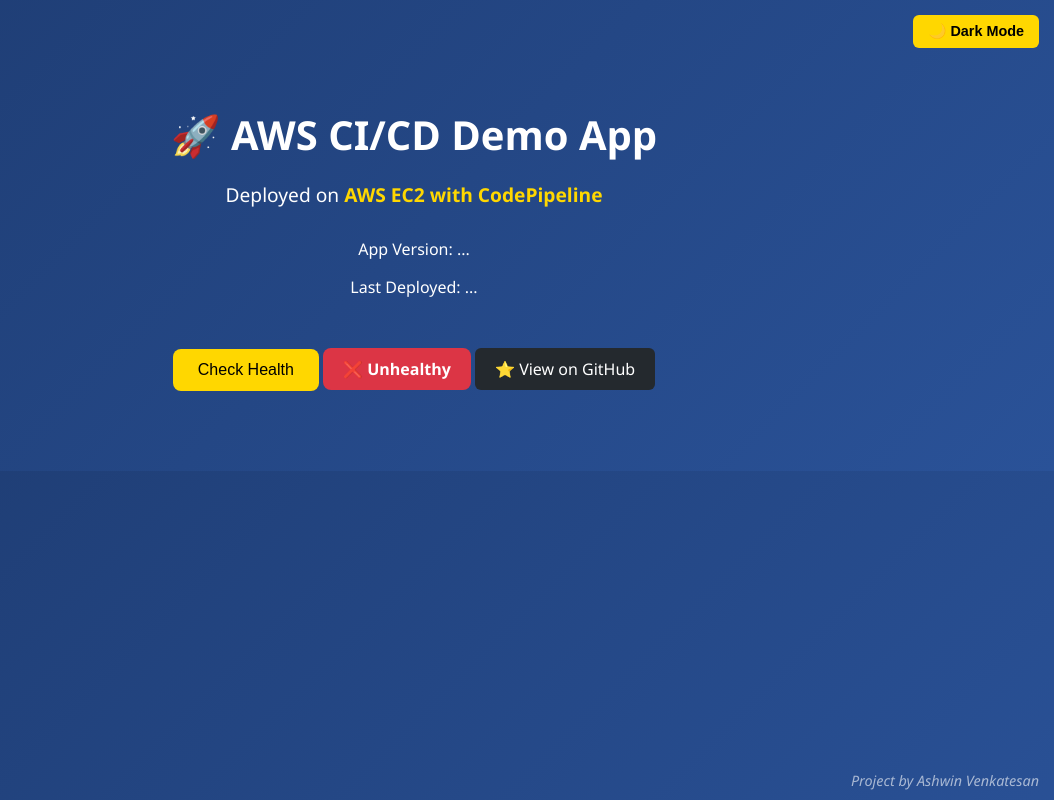
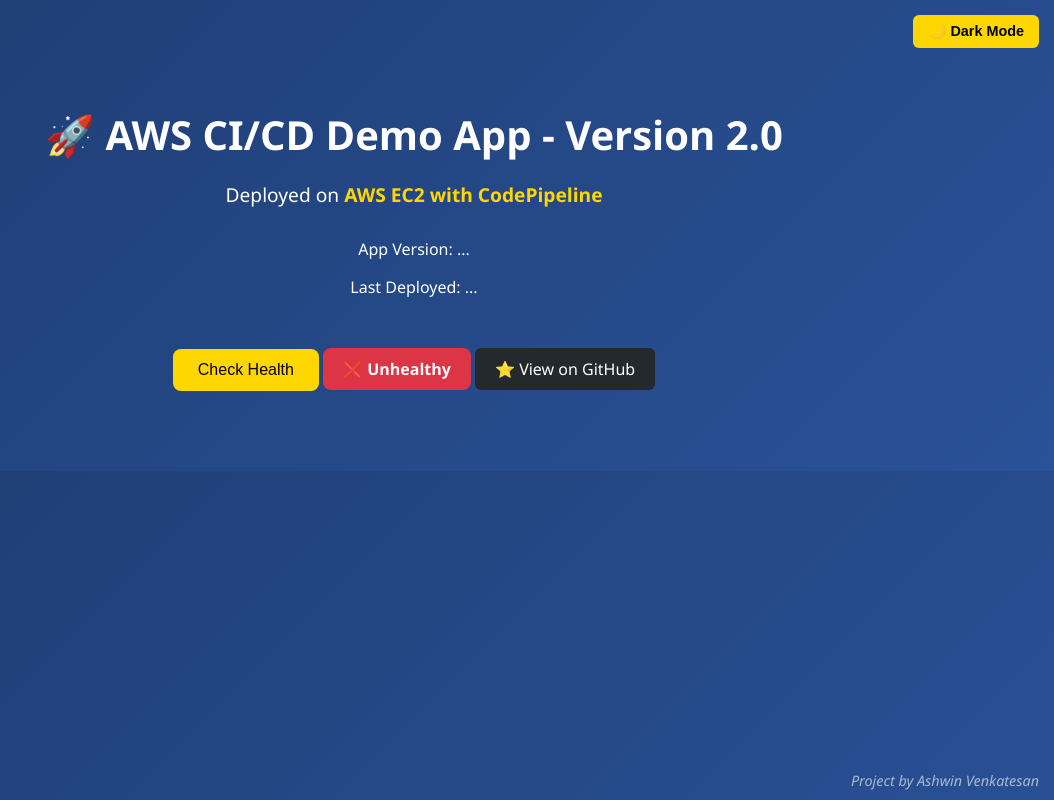
Before and after one commit to Imash24/AWS-CI-CD-DEMO, a website: page public/index.html in a window 1280 px wide. Shown: the whole page, without its empty margins (226-1280 px from the left). Drawn offline with Linux system fonts and the light colour scheme; no server answers.

Commit message:
checking the pipeline and final enhancements

```diff
--- a/public/index.html
+++ b/public/index.html
@@ -11,7 +11,7 @@
   <button id="theme-toggle">🌙 Dark Mode</button>
 
   <div class="container">
-    <h1>🚀 AWS CI/CD Demo App</h1>
+    <h1>🚀 AWS CI/CD Demo App - Version 2.0 </h1>
     <p class="tagline">Deployed on <span>AWS EC2 with CodePipeline</span></p>
 
     <div class="info">
```
